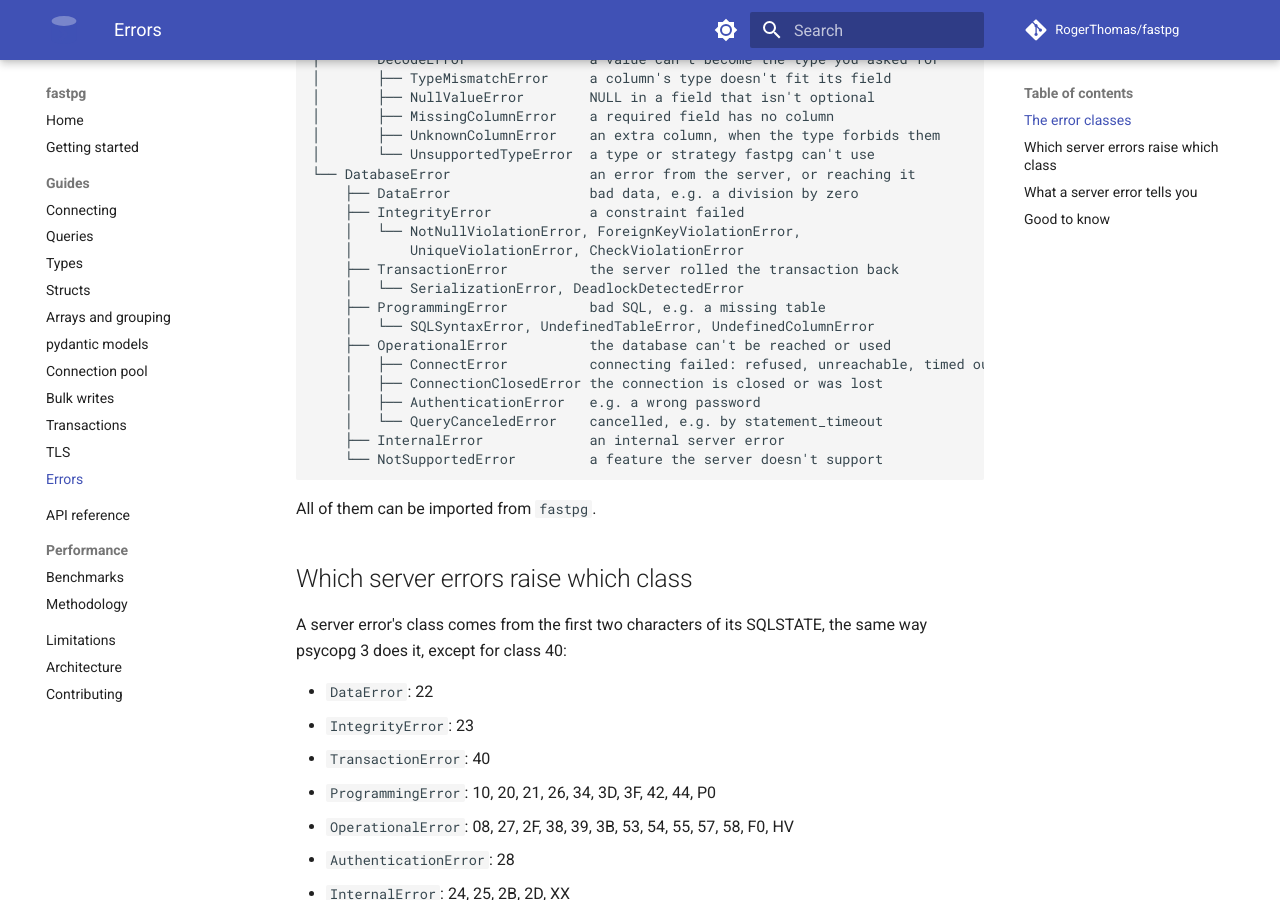
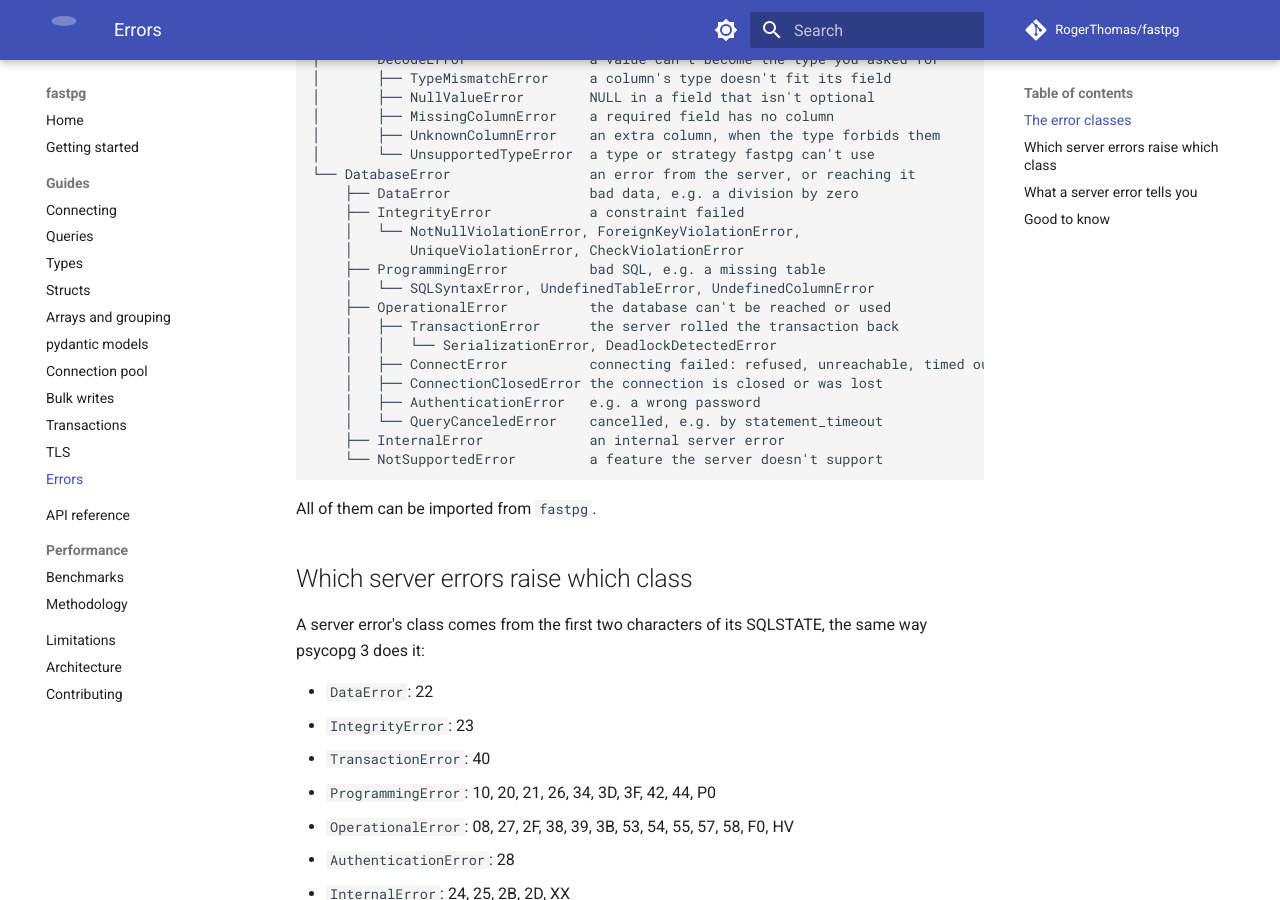
Before and after one commit to RogerThomas/fastpg, an MkDocs documentation site: the page built from docs/guide/errors.md, in a window 1280 px wide and 900 px high, scrolled down 639 px. Built offline with MkDocs 1.6.1 and Material for MkDocs 9.7.7, drawn with Linux system fonts in a browser that asks for light colours; comment, search, counter and statistics services are not loaded.

Commit message:
fix(errors): make TransactionError a subclass of OperationalError, as psycopg does

```diff
--- a/docs/guide/errors.md
+++ b/docs/guide/errors.md
@@ -36,11 +36,11 @@ FastPGError
     ├── IntegrityError            a constraint failed
     │   └── NotNullViolationError, ForeignKeyViolationError,
     │       UniqueViolationError, CheckViolationError
-    ├── TransactionError          the server rolled the transaction back
-    │   └── SerializationError, DeadlockDetectedError
     ├── ProgrammingError          bad SQL, e.g. a missing table
     │   └── SQLSyntaxError, UndefinedTableError, UndefinedColumnError
     ├── OperationalError          the database can't be reached or used
+    │   ├── TransactionError      the server rolled the transaction back
+    │   │   └── SerializationError, DeadlockDetectedError
     │   ├── ConnectError          connecting failed: refused, unreachable, timed out
     │   ├── ConnectionClosedError the connection is closed or was lost
     │   ├── AuthenticationError   e.g. a wrong password
@@ -54,7 +54,7 @@ All of them can be imported from `fastpg`.
 ## Which server errors raise which class
 
 A server error's class comes from the first two characters of its SQLSTATE,
-the same way psycopg 3 does it, except for class 40:
+the same way psycopg 3 does it:
 
 * `DataError`: 22
 * `IntegrityError`: 23
```
Also changed, not shown: 2 other files.
